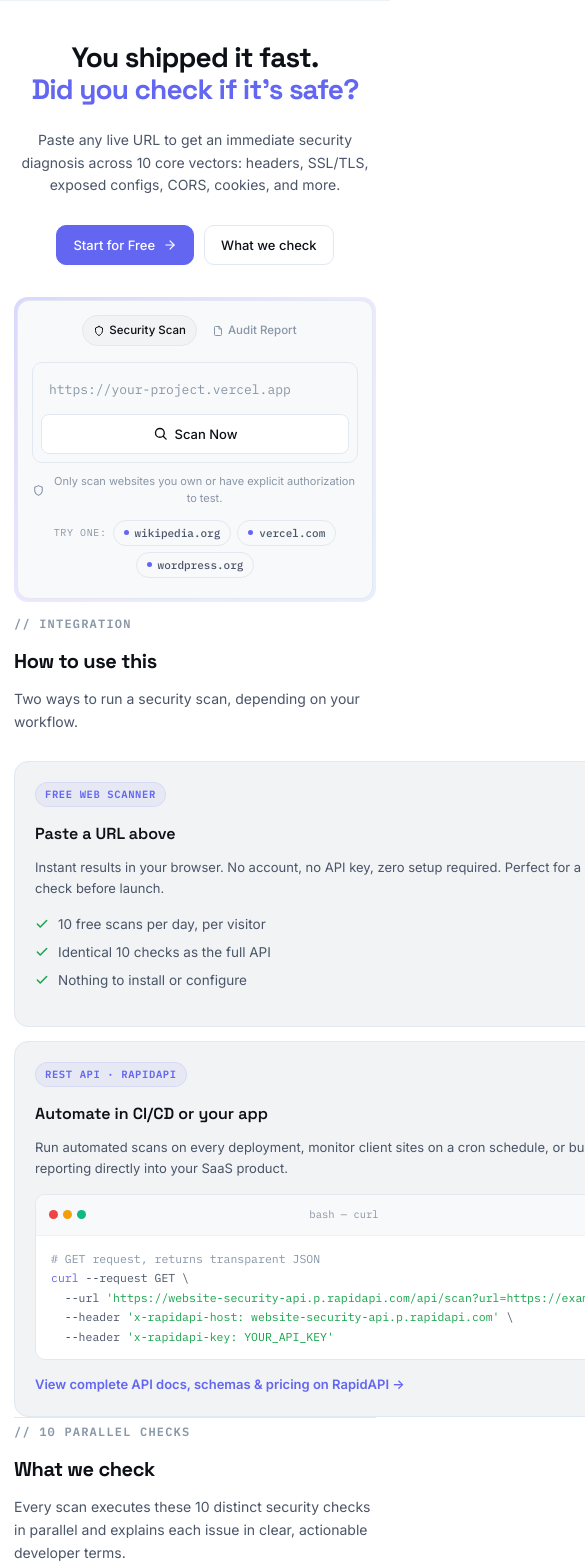
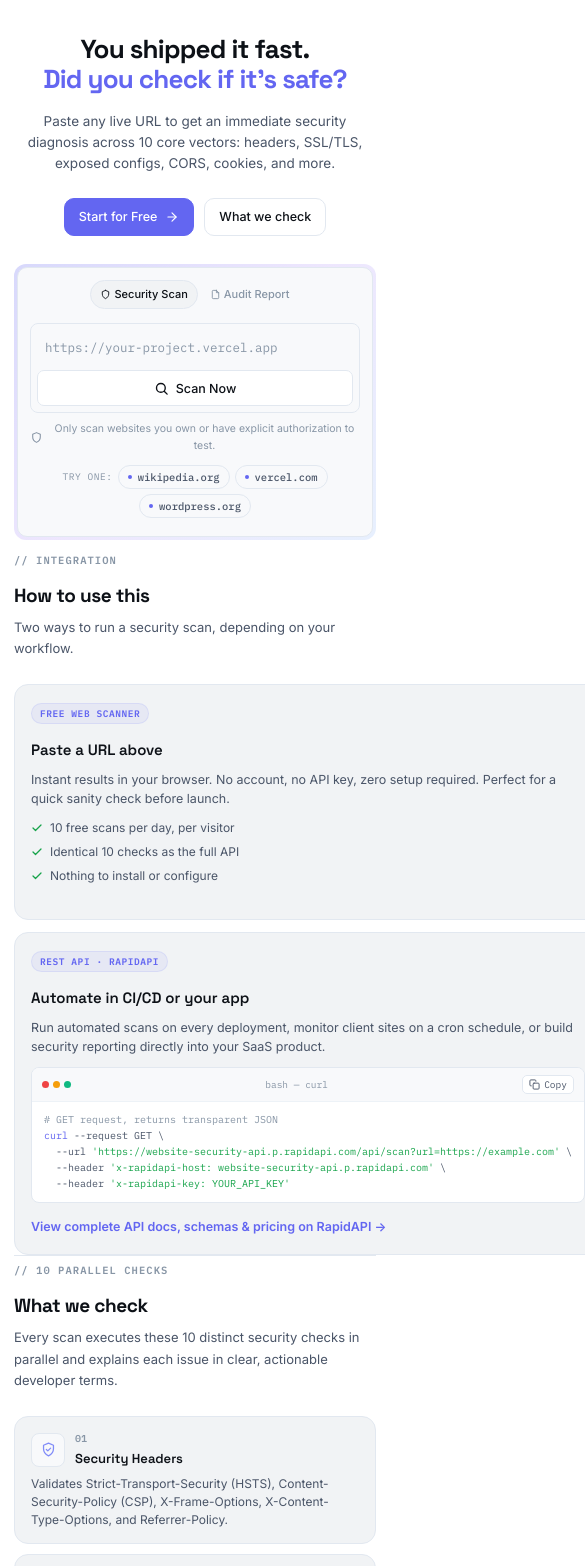
Before and after one commit to OnkarDsharma/website-security-api, a website: page index.html in a window 390 px wide. Shown: the part 49-1615 px from the top of the page, 585 px wide, since content can reach past the window. Drawn offline with Linux system fonts and the light colour scheme.

Commit message:
another attempt to make responsoive

```diff
--- a/index.html
+++ b/index.html
@@ -1153,46 +1153,76 @@
 
   @media (max-width: 480px) {
     footer { flex-direction: column; align-items: flex-start; gap: 10px; }
-    .navbar { padding: 0 16px; height: 50px; }
+    .navbar { padding: 0 16px; height: 48px; }
     .nav-brand { font-size: 14px; }
-    .nav-links { gap: 12px; }
-    .nav-links a { font-size: 12px; }
+    .nav-links { gap: 10px; }
+    .nav-links a { font-size: 11.5px; }
+    .theme-toggle { width: 30px; height: 30px; }
+    .theme-toggle svg { width: 14px; height: 14px; }
     .wrap { padding: 0 14px; }
-    .hero { padding-top: calc(50px + 40px); padding-bottom: 8px; }
-    .hero h1 { font-size: 28px; line-height: 1.15; }
-    .hero .sub { font-size: 14px; line-height: 1.6; margin-bottom: 28px; }
+    .hero { padding-top: calc(48px + 36px); padding-bottom: 6px; }
+    .hero h1 { font-size: 26px; line-height: 1.15; margin-bottom: 16px; }
+    .hero .sub { font-size: 13.5px; line-height: 1.55; margin-bottom: 24px; }
     .hero-ctas { gap: 10px; }
-    .btn-primary { font-size: 13px; padding: 9px 16px; }
-    .preview-wrap { margin-top: 32px; border-radius: 14px; }
-    .preview-card { border-radius: 12px; }
-    .preview-tabs { gap: 4px; padding: 14px 12px 0; }
-    .preview-tab { font-size: 11.5px; padding: 5px 10px; gap: 4px; }
-    .preview-tab svg { width: 12px; height: 12px; }
-    .preview-body { padding: 16px 14px 20px; }
-    form { flex-direction: column; padding: 8px; gap: 6px; border-radius: 10px; }
+    .btn-primary { font-size: 12.5px; padding: 8px 14px; }
+    .preview-wrap { margin-top: 28px; border-radius: 12px; }
+    .preview-card { border-radius: 10px; }
+    .preview-tabs { gap: 2px; padding: 12px 10px 0; }
+    .preview-tab { font-size: 11px; padding: 5px 9px; gap: 3px; }
+    .preview-tab svg { width: 11px; height: 11px; }
+    .preview-body { padding: 14px 12px 18px; }
+    form { flex-direction: column; padding: 6px; gap: 6px; border-radius: 8px; }
     .input-prefix { display: none; }
-    input[type="url"] { font-size: 13px; padding: 10px 8px; width: 100%; }
-    button[type="submit"] { width: 100%; height: 40px; border-radius: 8px; font-size: 13px; justify-content: center; }
-    .scan-hint { font-size: 11px; margin-top: 10px; }
-    .quick-chips { gap: 6px; margin-top: 12px; }
-    .quick-chips .label { font-size: 10px; }
-    .qchip { font-size: 11px; padding: 5px 10px; }
-    .section { padding: 40px 0; }
-    section h2 { font-size: 20px; }
-    .section-sub { font-size: 14px; margin-bottom: 28px; }
-    .guide-cards { gap: 14px; }
-    .guide-card { padding: 20px; }
-    .guide-card h3 { font-size: 16px; }
-    .guide-card p { font-size: 13px; }
-    .checks-grid { gap: 12px; }
-    .check-card { padding: 18px 20px; }
-    .check-card h4 { font-size: 14px; }
-    .check-card p { font-size: 12.5px; }
-    .score-row { flex-direction: column; align-items: flex-start; gap: 18px; padding: 22px; }
-    .findings-card { padding: 4px 16px; }
-    .finding { gap: 10px; padding: 14px 0; }
-    .finding-body .check { font-size: 12px; }
-    .finding-body .detail { font-size: 13px; }
+    input[type="url"] { font-size: 12.5px; padding: 9px 8px; width: 100%; }
+    button[type="submit"] { width: 100%; height: 36px; border-radius: 7px; font-size: 12.5px; justify-content: center; }
+    .scan-hint { font-size: 10.5px; margin-top: 8px; }
+    .quick-chips { gap: 5px; margin-top: 10px; }
+    .quick-chips .label { font-size: 9.5px; }
+    .qchip { font-size: 10.5px; padding: 4px 9px; }
+    .qchip .dot { width: 4px; height: 4px; }
+    .section { padding: 36px 0; }
+    .section-label { font-size: 10.5px; }
+    section h2 { font-size: 19px; margin-bottom: 6px; }
+    .section-sub { font-size: 13px; margin-bottom: 24px; }
+    .guide-cards { gap: 12px; }
+    .guide-card { padding: 18px 16px; }
+    .guide-card .tag { font-size: 9.5px; padding: 2px 8px; }
+    .guide-card h3 { font-size: 15px; margin-bottom: 8px; }
+    .guide-card p { font-size: 12.5px; line-height: 1.55; margin-bottom: 10px; }
+    .guide-list { gap: 6px; }
+    .guide-list li { font-size: 12px; gap: 7px; }
+    .guide-list li svg { width: 12px; height: 12px; }
+    .terminal-wrap { border-radius: 8px; }
+    .terminal-header { padding: 7px 10px; }
+    .terminal-dots { gap: 4px; }
+    .terminal-dot { width: 7px; height: 7px; }
+    .terminal-title { font-size: 9.5px; }
+    .copy-btn { font-size: 9.5px; padding: 2px 6px; }
+    .code-block { font-size: 10px; line-height: 1.6; padding: 10px 12px; }
+    .checks-grid { gap: 10px; }
+    .check-card { padding: 14px 16px; }
+    .check-top { gap: 10px; }
+    .check-ico { width: 34px; height: 34px; border-radius: 8px; }
+    .check-ico svg { width: 17px; height: 17px; }
+    .check-card .num { font-size: 10px; }
+    .check-card h4 { font-size: 13px; }
+    .check-card p { font-size: 12px; line-height: 1.5; margin-top: 6px; }
+    .limitations { font-size: 12px; padding: 14px 16px; }
+    .score-row { flex-direction: column; align-items: flex-start; gap: 16px; padding: 18px; }
+    .ring { width: 110px; height: 110px; }
+    .ring-num .num { font-size: 32px; }
+    .score-meta .level { font-size: 20px; }
+    .findings-title { margin: 20px 0 10px; }
+    .findings-card { padding: 4px 14px; border-radius: 10px; }
+    .finding { gap: 10px; padding: 12px 0; }
+    .sev-dot { width: 8px; height: 8px; margin-top: 5px; }
+    .finding-body .check { font-size: 11.5px; }
+    .sev-pill { font-size: 9px; padding: 2px 6px; }
+    .finding-body .detail { font-size: 12px; }
+    .scan-again { font-size: 11px; padding: 6px 12px; }
+    #rate-limit-panel { padding: 18px 20px; }
+    #rate-limit-panel .title { font-size: 16px; }
+    #rate-limit-panel p { font-size: 13px; }
   }
 </style>
 </head>
```
